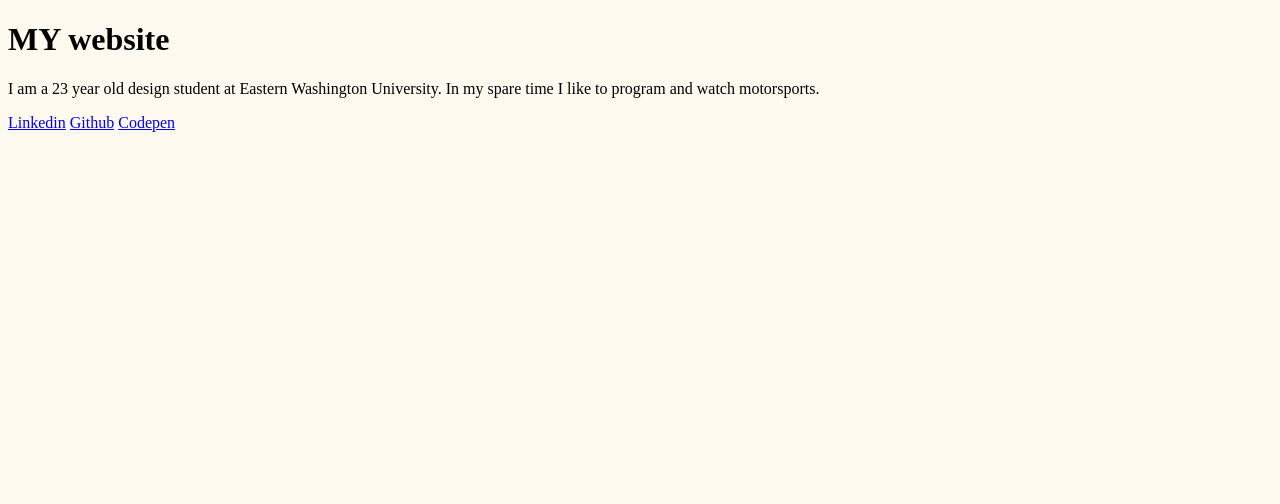
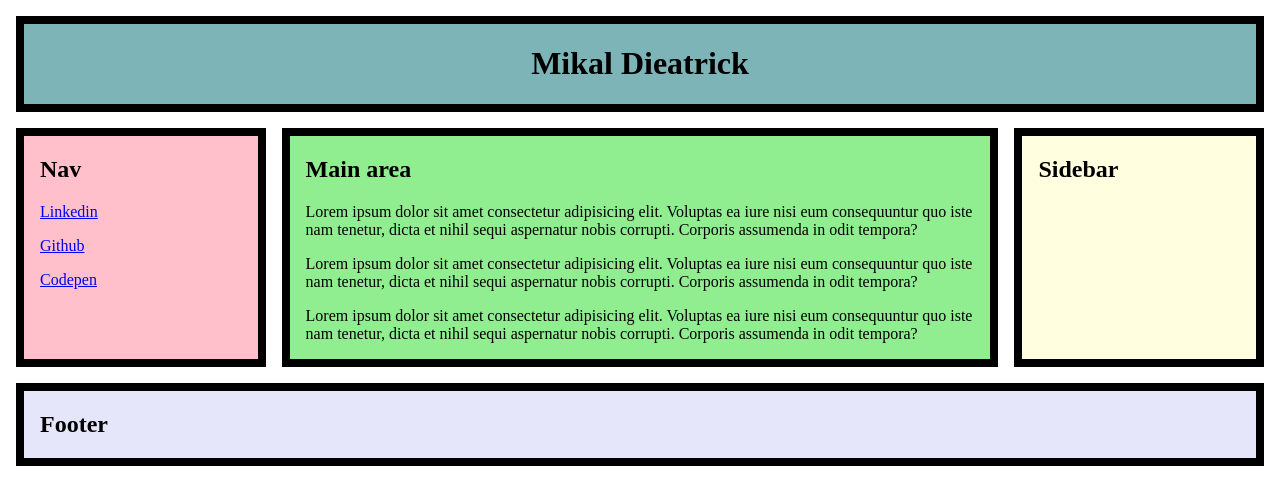
Before and after one commit to miklast/DESN468Site, a plain HTML site: page index.html in a window 1280 px wide. Drawn offline with Linux system fonts and the light colour scheme.

Commit message:
Added the holy grail layout as an experiment

```diff
--- a/css/styles.css
+++ b/css/styles.css
@@ -1,5 +1,95 @@
 /* my styles */
 
 body {
-    background: floralwhite;
-}
+    margin: 1rem;
+    display: flex;
+    flex-direction: column;
+    gap: 1rem;
+  }
+
+  body > * {
+    padding: 0 1rem;
+  }
+
+  .header {
+    background-color: #7CB4B8;
+    border: 0.5rem black solid;
+      text-align: center;
+  }
+
+  .navbar {
+    background-color: pink;
+    border: 0.5rem black solid;
+  }
+
+  .navbar ul {
+    margin: 1rem 0;
+    padding: 0;
+    display: flex;
+    flex-direction: row;
+    flex-wrap: wrap;
+    gap: 1rem;
+    list-style-type: none;
+  }
+
+  .main {
+    background: lightgreen;
+    border: 0.5rem black solid;
+  }
+
+  .sidebar {
+    background: lightyellow;
+    border: 0.5rem black solid;
+  }
+
+  .footer {
+    background-color: lavender;
+    border: 0.5rem black solid;
+  }
+
+  @media screen and (min-width: 100ch) {
+    body {
+      display: grid;
+      grid-template-columns: 1fr minmax(15ch, 30%);
+      grid-template-rows: auto auto 1fr auto;
+    }
+
+    .header {
+      grid-column: 1/-1;
+    }
+
+    .navbar {
+      grid-column: 1/-1;
+    }
+
+
+    .main {
+
+    }
+
+    .sidebar {
+
+    }
+
+    .footer {
+      grid-column: 1/-1;
+    }
+  }
+
+  @media screen and (min-width: 140ch) {
+    body {
+      grid-template-columns: minmax(15ch, 20%) 1fr minmax(15ch, 20%);
+    }
+
+    .navbar {
+      grid-column: span 1;
+    }
+
+    .navbar ul {
+      flex-direction: column;
+    }
+
+    .main {
+
+    }
+  }
--- a/index.html
+++ b/index.html
@@ -17,11 +17,41 @@
 
 </head>
 <body>
-    <h1>MY website</h1>
-    <p>I am a 23 year old design student at Eastern Washington University. In my spare time I like to program and watch motorsports.</p>
+    <!-- <h1>MY website</h1>
+    <p>I am a 23 year old design student at Eastern Washington University. In my spare time I like to program and watch motorsports.</p> -->
 
-    <a href="https://www.linkedin.com/in/mikald?trk=people-guest_people_search-card">Linkedin</a>
-    <a href="https://github.com/miklast">Github</a>
-    <a href="https://codepen.io/miklast/">Codepen</a>
+    <header class="header">
+        <h1 class="challenge-title">Mikal Dieatrick</h1>
+      </header>
+      <aside class="navbar">
+        <h2>Nav</h2>
+        <nav class="navigation">
+          <ul>
+            <li><a href="https://www.linkedin.com/in/mikald?trk=people-guest_people_search-card">Linkedin</a></li>
+            <li><a href="https://github.com/miklast">Github</a></li>
+            <li><a href="https://codepen.io/miklast/">Codepen</a></li>
+          </ul>
+        </nav>
+      </aside>
+      <main class="main">
+        <h2>Main area</h2>
+        <p>
+  Lorem ipsum dolor sit amet consectetur adipisicing elit. Voluptas ea iure nisi eum consequuntur quo iste nam tenetur, dicta et nihil sequi aspernatur nobis corrupti. Corporis assumenda in odit tempora?
+        </p>
+
+        <p>
+  Lorem ipsum dolor sit amet consectetur adipisicing elit. Voluptas ea iure nisi eum consequuntur quo iste nam tenetur, dicta et nihil sequi aspernatur nobis corrupti. Corporis assumenda in odit tempora?
+        </p>
+
+        <p>
+  Lorem ipsum dolor sit amet consectetur adipisicing elit. Voluptas ea iure nisi eum consequuntur quo iste nam tenetur, dicta et nihil sequi aspernatur nobis corrupti. Corporis assumenda in odit tempora?
+        </p>
+      </main>
+      <aside class="sidebar">
+        <h2>Sidebar</h2>
+      </aside>
+      <footer class="footer">
+        <h2>Footer</h2>
+      </footer>
 </body>
 </html>
```
